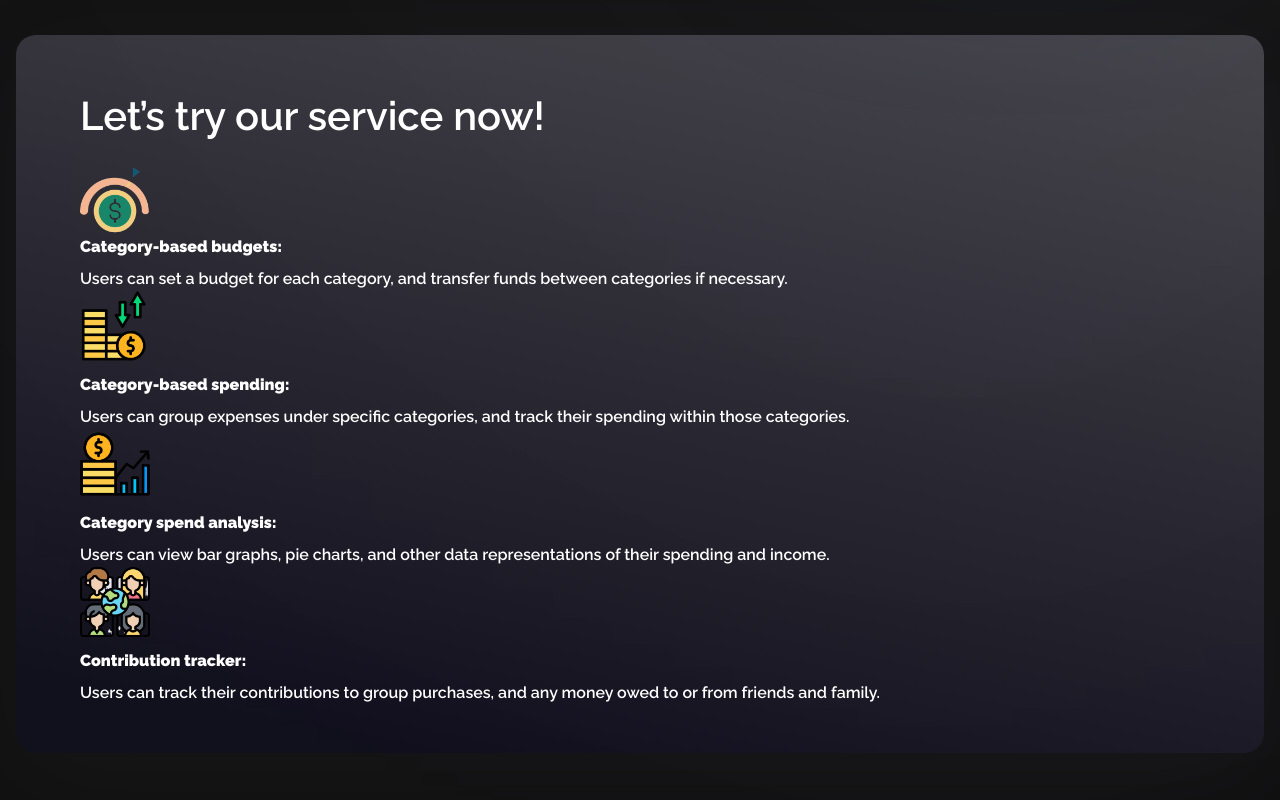
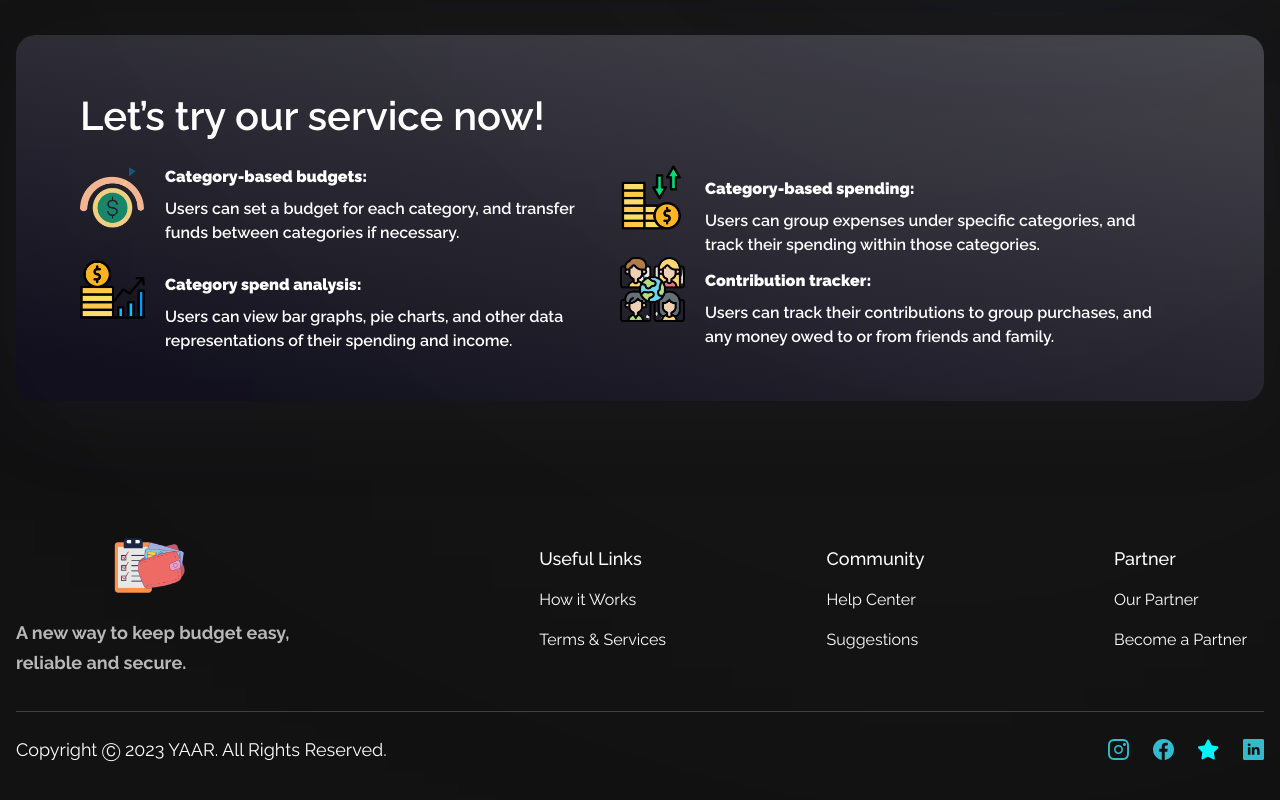
Before and after one commit to ananyakushal/YAAR, a React (Create React App) app in the folder yaar-client/: page /Progress in a window 1280 px wide. Shown: the part 634-1434 px from the top of the page. Built offline with nearby package versions, Linux system fonts and the light colour scheme.

Commit message:
Features aligned

```diff
--- a/yaar-client/src/Common/Sidebar.js
+++ b/yaar-client/src/Common/Sidebar.js
@@ -15,7 +15,7 @@ const Sidebar = (props) => {
         />
         <h1 className="self-center ml-2">Welcome {props.name} !!</h1>
       </div>
-      <ul className="menu cursor-pointer list-none w-full m-1 md:m-3 text-xs md:text-lg">
+      <ul className="menu cursor-pointer list-none w-full m-1 md:m-3 text-xs md:text-base">
         <NavLink to="/">
           <li>Finance Record</li>
         </NavLink>
--- a/yaar-client/src/pages/Landing/components/Text2.js
+++ b/yaar-client/src/pages/Landing/components/Text2.js
@@ -11,35 +11,47 @@ const Text2 = () => (
       <p className="text-white max-w-[500px] mt-4 flex-col">
         {/* Everything you need to be in budget is here! */}
       </p>
-   <div className="float-left">
-    <img src={budget} alt="djjwwws" className="flex flex-1 flex-row h-[70px] w-[70px]"/></div>
+
+   <div className="flex flex-row">
+    <div className=" w-[85px]">
+    <img src={budget} alt="djjwwws" className="flex flex-1 flex-row h-[65px]"/></div>
     <div className="text-white flex-1 flex flex-col">
     <b> Category-based budgets: </b>
     <p className="mt-2">
     Users can set a budget for each category, and transfer funds between categories if necessary.
     </p>
     </div>
-    <img src={spend} alt="djjwwws" className="flex flex-1 flex-row h-[70px] w-[70px]"/>
+
+    <div className=" w-[85px]">
+    <img src={spend} alt="djjwwws" className="flex flex-1 flex-row h-[65px]"/></div>
     <div className="text-white flex-1 flex flex-col mt-3">
       <b>Category-based spending: </b>
       <p className="mt-2">
       Users can group expenses under specific categories, and track their spending within those categories.
       </p>
     </div>
-    <img src={chart} alt="djjwwws" className="flex flex-1 flex-row h-[70px] w-[70px]"/>
-    <div className="text-white flex-1 flex flex-col mt-3">
+    </div>
+
+    <div className="flex flex-row">
+    <div className=" w-[85px]">
+    <img src={chart} alt="djjwwws" className="flex flex-1 flex-row h-[65px] "/></div>
+    <div className="text-white flex-1 flex flex-col mt-4">
       <b>Category spend analysis: </b>
       <p className="mt-2">
       Users can view bar graphs, pie charts, and other data representations of their spending and income.
       </p>
     </div>
-    <img src={contribution} alt="djjwwws" className="flex flex-1 flex-row h-[70px] w-[70px]"/>
+
+    <div className=" w-[85px]">
+    <img src={contribution} alt="djjwwws" className="flex flex-1 flex-row h-[65px]"/></div>
     <div className="text-white flex-1 flex flex-col mt-3">
       <b>Contribution tracker: </b>
       <p className="mt-2">
       Users can track their contributions to group purchases, and any money owed to or from friends and family.
       </p>
     </div>
+    </div>
+
     </div>
 
     <div className={`${styles.flexCenter} sm:ml-10 ml-0 sm:mt-0 mt-10`}>
```
